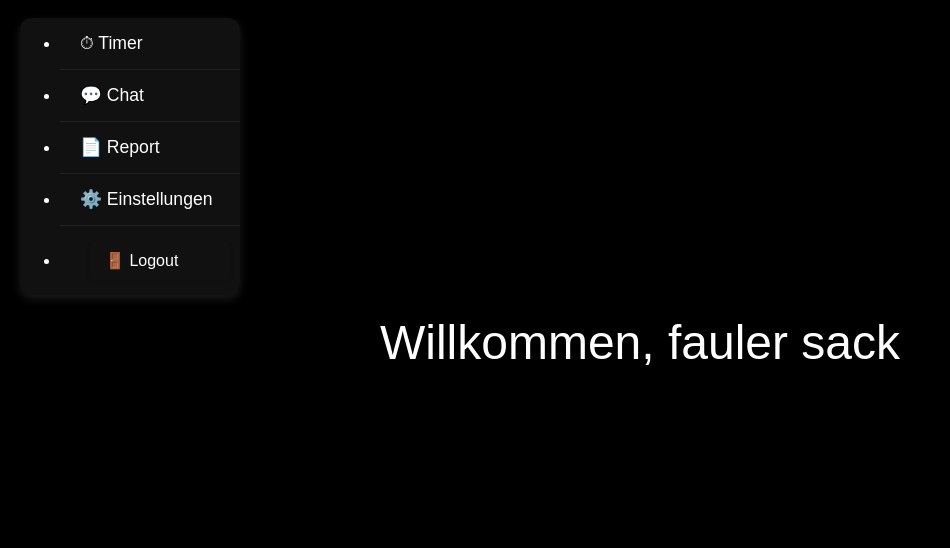
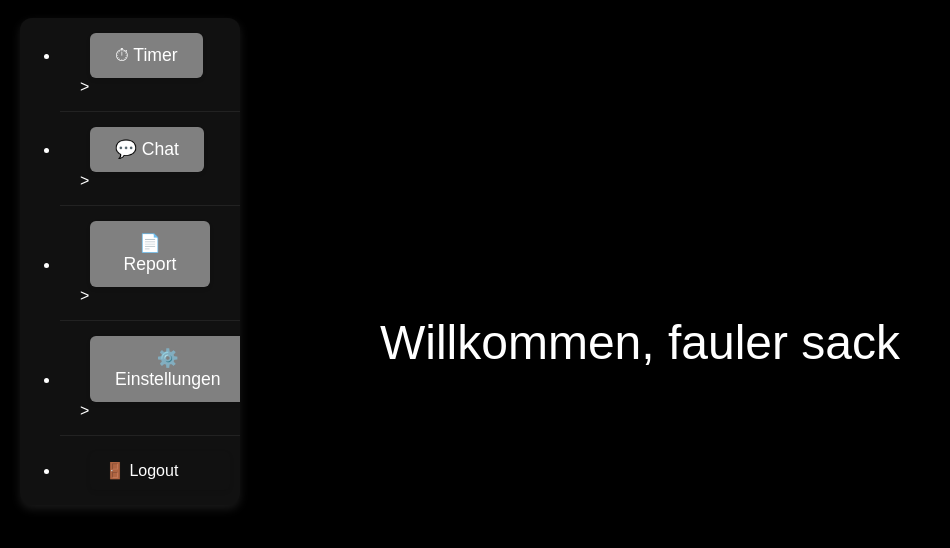
Before and after one commit to SirCumsALot779I/onlylearns, a website: page public/main.html in a window 1280 px wide. Both pictures are taken after a click on the element 28 px from the left and 32 px from the top of the page. Shown: the part 58-606 px from the top of the page, without its empty margins (0-950 px from the left). Drawn offline with nearby package versions, Linux system fonts and the light colour scheme.

Commit message:
dropdown nav butttons added

```diff
--- a/public/main.html
+++ b/public/main.html
@@ -12,10 +12,10 @@
         <img src="img/big_kahuna_burger_hladik.png" alt="Menü" class="menu-icon">
     </div>
     <ul id="dropdown" class="">
-        <li><a href="timer.html" class="dropdown-nav-button">⏱ Timer</a></li>
-        <li><a href="chat.html" class="dropdown-nav-button">💬 Chat</a></li>
-        <li><a href="report.html" class="dropdown-nav-button">📄 Report</a></li>
-        <li><a href="settings.html" class="dropdown-nav-button">⚙️ Einstellungen</a></li>
+        <li><button href="timer.html" class="dropdown-nav-button">⏱ Timer</button>></li>
+        <li><button href="chat.html" class="dropdown-nav-button">💬 Chat</button>></li>
+        <li><button href="report.html" class="dropdown-nav-button">📄 Report</button>></li>
+        <li><button href="settings.html" class="dropdown-nav-button">⚙️ Einstellungen</button>></li>
         <li><button id="logoutButton" class="dropdown-nav-button logout-button">🚪 Logout</button></li>
     </ul>
 </nav>
```
